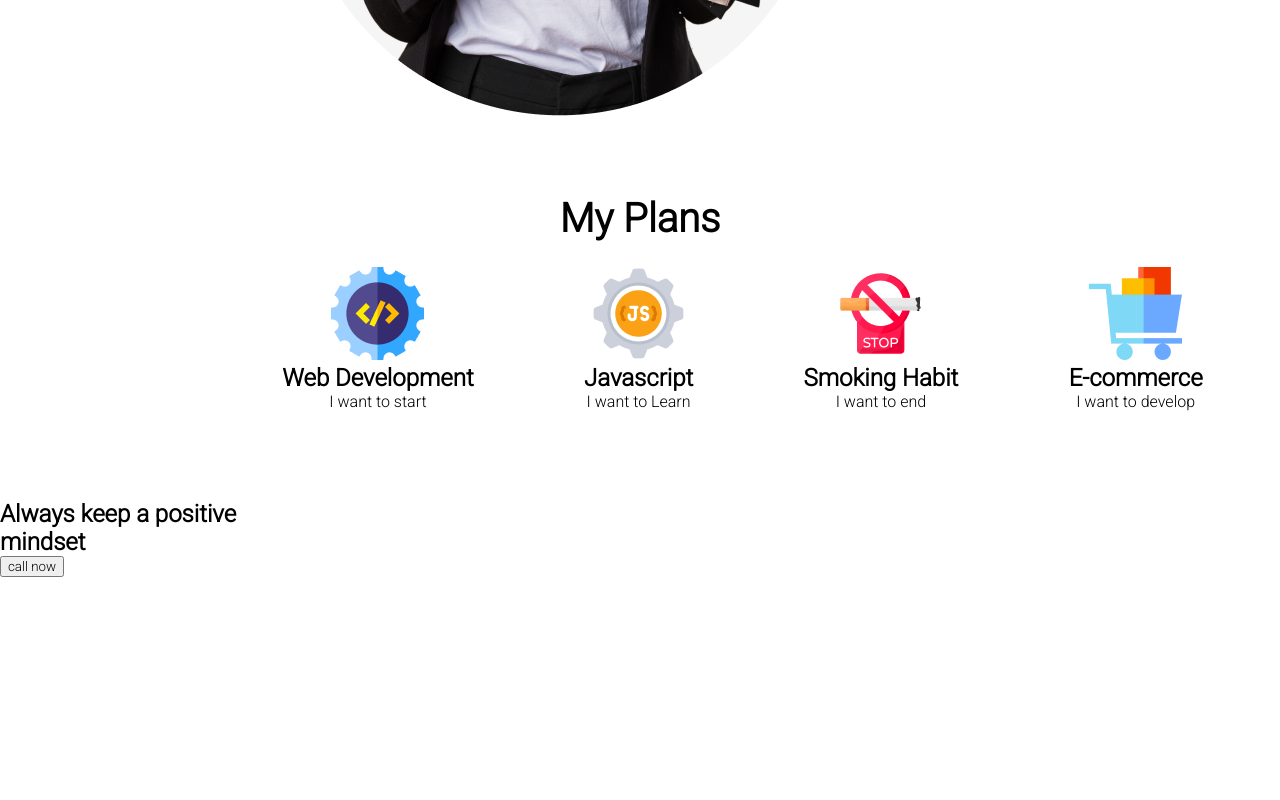
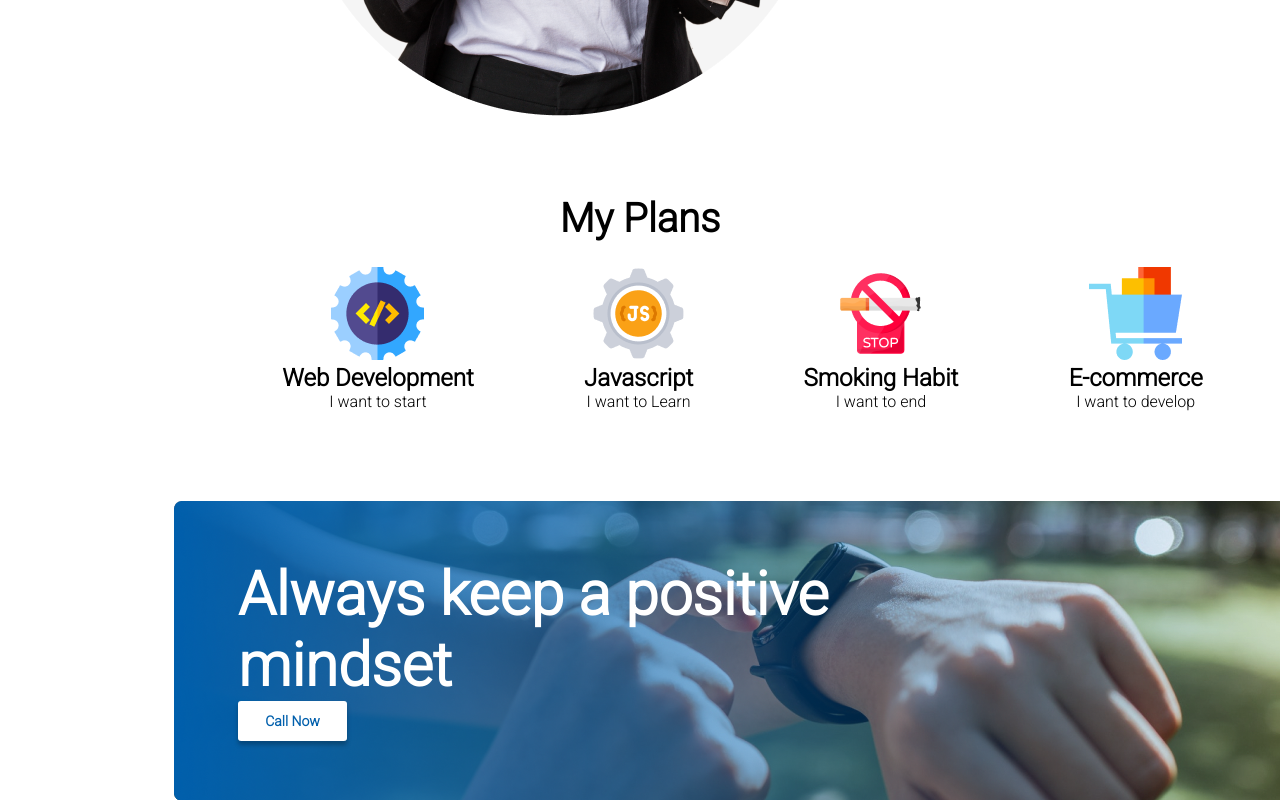
Before and after one commit to Ayanbanerjee93/new-year-new-mission, a plain HTML site: page index.html in a window 1280 px wide. Shown: the part 1547-2347 px from the top of the page. Before the commit the page ends 2124 px from the top, so only its background shows below. Drawn offline with Linux system fonts and the light colour scheme.

Commit message:
main section ends

```diff
--- a/index.html
+++ b/index.html
@@ -89,12 +89,15 @@
 </section>
 <!-- ------------------------banner section -->
 
-<section class="">
-    <div class="">
+<section class="banner-section">
+    <div class="banner-items">
+       <div class="banner-text">
         <h1>Always keep a positive</h1>
-            <h1> mindset</h1>
+        <h1> mindset</h1>
+       </div>
+       <button class="banner-btn">Call Now</button>
+
     </div>
-    <button>call now</button>
 </section>
 
 </main>
--- a/style.css
+++ b/style.css
@@ -1,9 +1,12 @@
 /* common css */
 
 *{
-    margin: 0;
+    margin: 0 ;
     font-family: 'Open Sans', sans-serif;
     font-family: 'Roboto', sans-serif;
+}
+body{
+    margin: auto;
 }
 /* ------------------ */
 
@@ -109,3 +112,37 @@
     height: 202.96px;
     padding-top: 25px;
 }
+/* banner section starts here */
+
+.banner-section{
+    background-image: url(images/gradient1.png), url(images/watch.png);
+    background-repeat: no-repeat;
+    width: 1140px;
+    height: 300px;
+    left: 230px;
+    top: 2221.96px;
+    margin-left: 174px;
+    }
+    .banner-text{
+        font-weight: 700;
+        font-size: 40px;
+        color: #FFFFFF;
+    }
+    .banner-btn{
+        Width: 109px;
+        Height: 40px;
+        background-color: #FFFFFF;
+        box-shadow: 0px 4px 4px 0px #00000040;
+        border: none;
+        border-radius: 3px;
+        color: #005FAC;
+        font-style: normal;
+        font-weight: 600;
+        font-size: 14px;
+    }
+
+    .banner-items{
+        margin-left: 64px;
+        padding-top: 59px;
+
+    }
```
